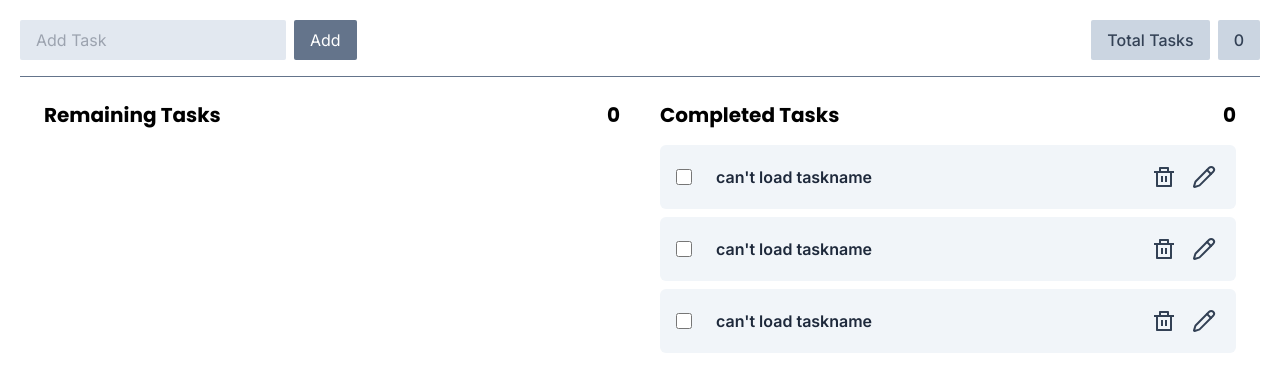
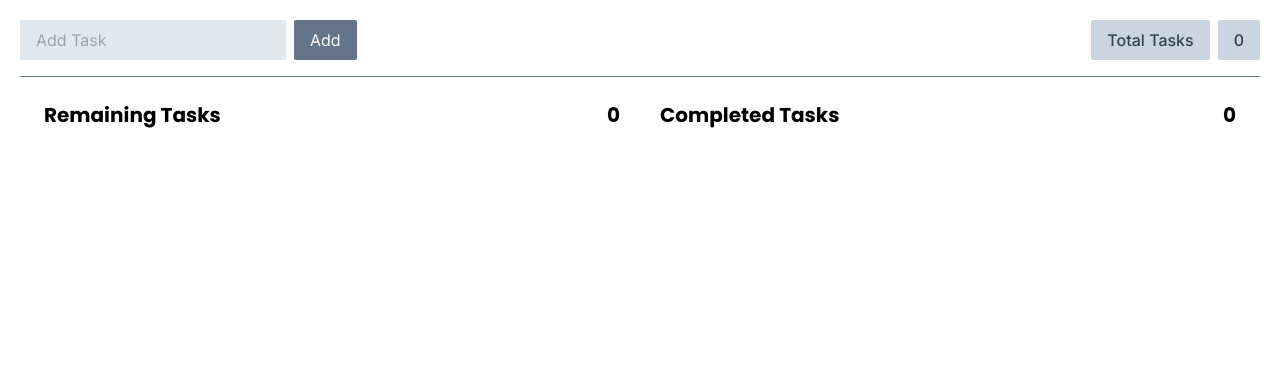
Before and after one commit to hetwebdev/todoapp, a React (Vite) app: page / in a window 1280 px wide. Shown: the top 392 px of the page. Built offline with nearby package versions, Linux system fonts and the light colour scheme.

Commit message:
TASK CHECKBOX FUNCTIONALITY

```diff
--- a/src/App.jsx
+++ b/src/App.jsx
@@ -32,6 +32,16 @@ const App = () => {
     setCurrentTaskName("");
   };
 
+  const handleToggleTaskCompletion = (taskId) => {
+    setTaskList((prevTasks) => {
+      return prevTasks.map((task) => {
+        return task.task_id === taskId
+          ? { ...task, is_task_completed: !task.is_task_completed }
+          : task;
+      });
+    });
+  };
+
   return (
     <main className=" p-5 w-full h-screen bg-white">
       {showModal ? (
@@ -48,8 +58,14 @@ const App = () => {
         <TotalTasks tasks={TaskList} />
       </header>
       <div className="mt-6 px-4 sm:px-6 flex flex-col gap-10 sm:flex-row ">
-        <RemainingTasks tasks={TaskList} />
-        <CompletedTasks />
+        <RemainingTasks
+          tasks={TaskList}
+          onToggleTaskCompletion={handleToggleTaskCompletion}
+        />
+        <CompletedTasks
+          tasks={TaskList}
+          onToggleTaskCompletion={handleToggleTaskCompletion}
+        />
       </div>
     </main>
   );
--- a/src/components/CompletedTasks.jsx
+++ b/src/components/CompletedTasks.jsx
@@ -1,16 +1,32 @@
 import TaskItem from "./TaskItem";
 
-const CompletedTasks = () => {
+const CompletedTasks = ({ tasks, onToggleTaskCompletion }) => {
+  let todos = [...tasks];
+
+  const completedtasks = todos.filter((todo) => {
+    return todo.is_task_completed === true;
+  });
+
   return (
     <div className="w-full">
       <div className="flex items-center justify-between">
         <p className="font-poppins font-bold text-xl mb-4">Completed Tasks</p>
-        <p className="font-poppins font-bold text-xl mb-4">0</p>
+        <p className="font-poppins font-bold text-xl mb-4">
+          {completedtasks.length || 0}
+        </p>
       </div>
       <div className="flex flex-col gap-2">
-        <TaskItem />
-        <TaskItem />
-        <TaskItem />
+        {completedtasks.map((task) => {
+          return (
+            <TaskItem
+              key={task.task_id}
+              id={task.task_id}
+              taskName={task.task_name}
+              isCompleted={task.is_task_completed}
+              onToggleTaskCompletion={onToggleTaskCompletion}
+            ></TaskItem>
+          );
+        })}
       </div>
     </div>
   );
--- a/src/components/RemainingTasks.jsx
+++ b/src/components/RemainingTasks.jsx
@@ -1,6 +1,6 @@
 import TaskItem from "./TaskItem";
 
-const RemainingTasks = ({ tasks }) => {
+const RemainingTasks = ({ tasks, onToggleTaskCompletion }) => {
   let todos = [...tasks];
 
   const remainingtasks = todos.filter((todo) => {
@@ -18,7 +18,13 @@ const RemainingTasks = ({ tasks }) => {
       <div className="flex flex-col gap-2">
         {remainingtasks.map((task) => {
           return (
-            <TaskItem key={task.task_id} taskName={task.task_name}></TaskItem>
+            <TaskItem
+              key={task.task_id}
+              id={task.task_id}
+              taskName={task.task_name}
+              isCompleted={task.is_task_completed}
+              onToggleTaskCompletion={onToggleTaskCompletion}
+            ></TaskItem>
           );
         })}
       </div>
--- a/src/components/TaskItem.jsx
+++ b/src/components/TaskItem.jsx
@@ -1,12 +1,19 @@
 import { RiDeleteBinLine } from "react-icons/ri";
 import { LuPencil } from "react-icons/lu";
 import { IoClose } from "react-icons/io5";
-const TaskItem = ({ taskName }) => {
+const TaskItem = ({ id, taskName, isCompleted, onToggleTaskCompletion }) => {
   return (
     <li className="list-none p-4 bg-slate-100 rounded-md">
       <div className="flex items-center justify-between">
         <div className="flex gap-6 items-center justify-center">
-          <input type="checkbox" name="TaskState" className="size-4" />
+          <input
+            type="checkbox"
+            name="TaskState"
+            id={id}
+            checked={isCompleted}
+            className="size-4"
+            onChange={() => onToggleTaskCompletion(id)}
+          />
           <p className="font-inter font-semibold text-slate-800">
             {taskName || "can't load taskname"}
           </p>
```
